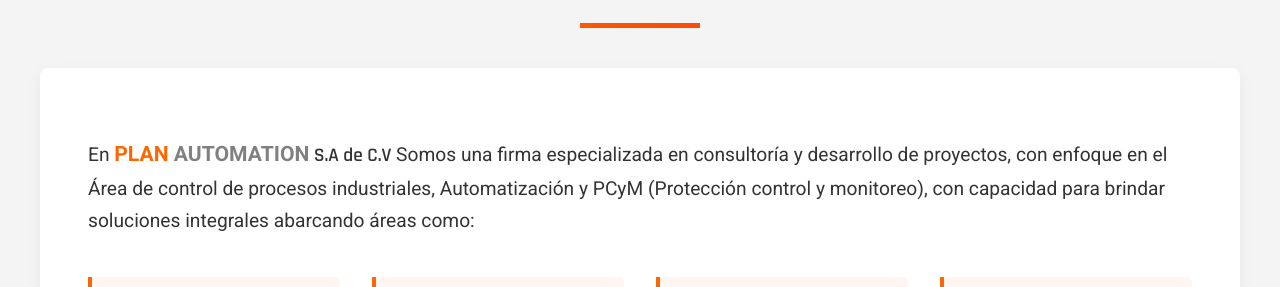
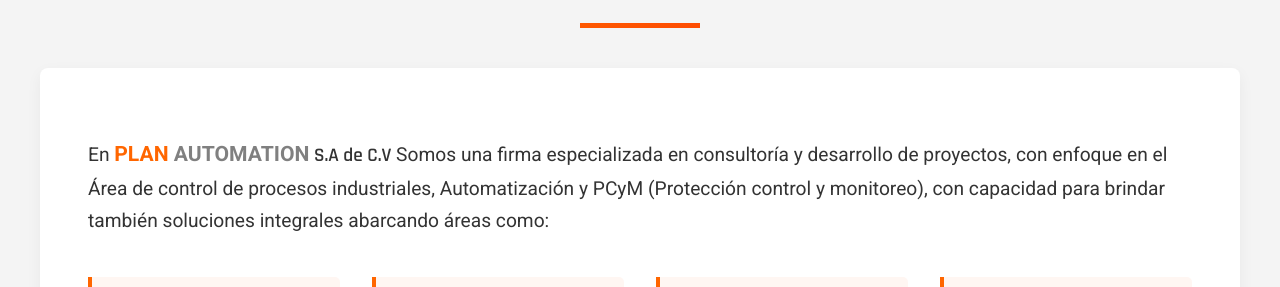
Before and after one commit to AlejandroGarridoV/plan_automation, an Angular app: page / in a window 1280 px wide. Shown: the part 1060-1347 px from the top of the page. Built offline with nearby package versions, Linux system fonts and the light colour scheme.

Commit message:
curriculum

```diff
--- a/src/app/componentes/industrias-componente/industrias-componente.component.html
+++ b/src/app/componentes/industrias-componente/industrias-componente.component.html
@@ -135,7 +135,7 @@
 
         <div class="industrias-cta" data-aos="fade-up" data-aos-delay="550">
             <p>Consulta nuestro Currículum Técnico y conoce la experiencia que respalda nuestras soluciones.</p>
-            <a href="pdf/TREMENDO CURRICULUM TECNICO.pdf" class="btn btn-gradient" target="_blank">Ver Documento</a>
+            <a href="pdf/Curriculum_Empresarial.pdf" class="btn btn-gradient" target="_blank">Ver Documento</a>
         </div>
     </div>
 </section>
--- a/src/app/pages/inicio/inicio.component.html
+++ b/src/app/pages/inicio/inicio.component.html
@@ -25,7 +25,7 @@
             <p class="intro-text" data-aos="fade-up" data-aos-delay="150">En <strong><span class="plan">PLAN </span>
                     <span class="automation">AUTOMATION</span> S.A de C.V</strong> Somos una firma especializada en
                 consultoría y desarrollo de proyectos, con enfoque en el Área de control de procesos industriales, Automatización y PCyM (Protección control y
-                monitoreo), con capacidad para brindar soluciones integrales abarcando áreas como:</p>
+                monitoreo), con capacidad para brindar también soluciones integrales abarcando áreas como:</p>
 
             <ul class="specializations-list">
                 <li data-aos="fade-right" data-aos-delay="200"><i class="fas fa-cog"></i> Ingeniería Mecánica</li>
```
Also changed, not shown: 1 other file (tests, documents, lock files or other folders).
